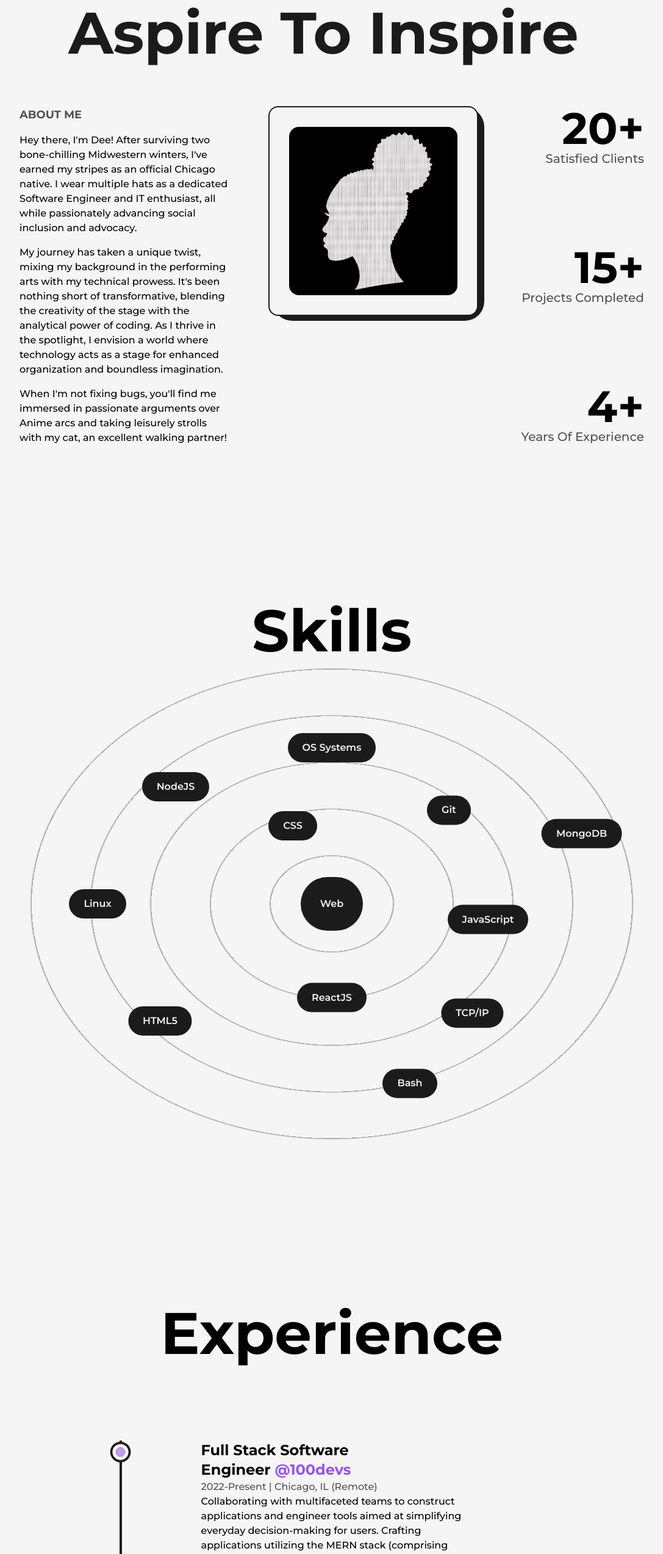
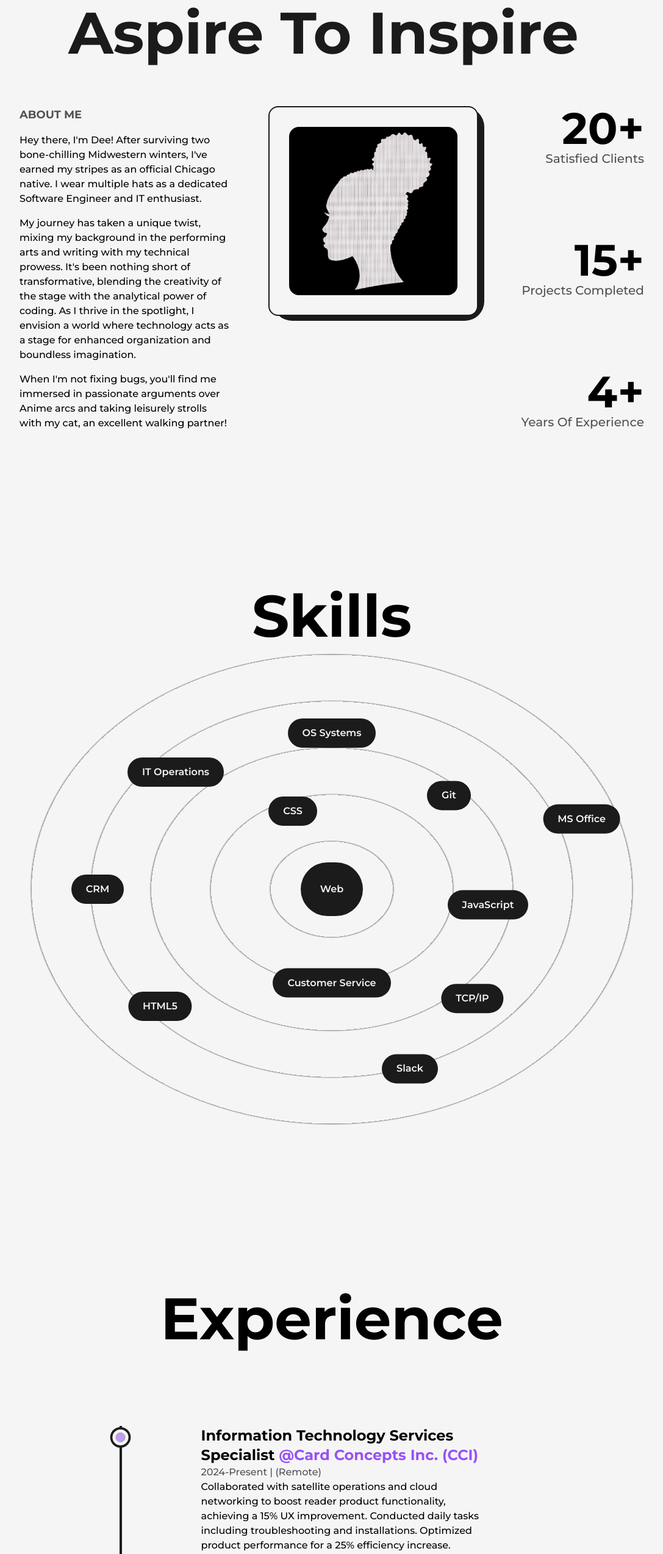
Before and after one commit to dee2314/Portfolio2023, a Next.js app: page /about in a window 1280 px wide. Shown: the part 234-2782 px from the top of the page at 61% size, without its empty margins (96-1183 px from the left). Built offline with nearby package versions, Linux system fonts and the light colour scheme.

Commit message:
Site Update

```diff
--- a/src/components/Education.js
+++ b/src/components/Education.js
@@ -45,11 +45,12 @@ const Education = () => {
 
         <ul className="w-full flex flex-col items-start justify-between ml-4 xs:ml-2">
           <Details
-            type="Bachelor Of Fine Arts"
+            type="Bachelor Of Communications and Media"
             time="2017-2021"
             place="Marquette University"
-            info="Fostering creativity and visual communication skills. Invaluable for
-                designing user-friendly interfaces and creating engaging multimedia content in the digital world."
+            info="Fostering creativity and visual communication skills is invaluable for designing user-friendly interfaces and
+            creating engaging multimedia content in the digital world,
+            complemented by proficiency in technical writing and creative flow."
           />
             <Details
             type="Bachelor Of Arts - Sociology"
@@ -58,15 +59,6 @@ const Education = () => {
             info="Deep understanding of human behavior and societal dynamics,
             crucial for designing technology that aligns with ethical and social considerations."
           />
-
-<Details
-            type="Bachelor Of Exercise Science - Exercise Physiology"
-            time="2017-2021"
-            place="Marquette University"
-            info="Understanding of human physiology and health,
-            valuable for developing technology solutions for healthcare and fitness applications,
-            such as wearable devices and health monitoring systems."
-          />
         </ul>
       </div>
     </div>
--- a/src/components/Experience.js
+++ b/src/components/Experience.js
@@ -52,30 +52,37 @@ md:w-[2px] md:left-[30px] xs:left-[20px]
 '/>
                 <ul className='w-full flex flex-col items-start justify-between ml-4 xs:ml-2'>
                 <Details
-position="Full Stack Software Engineer" company="100devs"
+position="Information Technology Services Specialist" company="Card Concepts Inc. (CCI)"
 // companyLink="www.company.com" //IF YOU WANT TO INCLUDE COMPANY LINK
-time="2022-Present" address="Chicago, IL (Remote)"
-work="Collaborating with multifaceted teams to construct applications and engineer tools aimed at simplifying everyday decision-making for users.
-Crafting applications utilizing the MERN stack (comprising MongoDB, Express, React, and Node.js) to create robust and dynamic software solutions.
-Assisting enterprises in establishing a formidable online presence and enhancing their digital brand identity. "
+time="2024-Present" address="(Remote)"
+work="
+Collaborated with satellite operations and cloud networking to boost reader product functionality, achieving a 15% UX improvement.
+Conducted daily tasks including troubleshooting and installations. Optimized product performance for a 25% efficiency increase.
+Streamlined technical sales orders, reducing processing time by 30%.
+Played a key role in client relationship building and contributed to a 15% reduction in user interface lag within a technician team. "
 
                    />
  <Details
-position="Software Engineer" company="Freelance"
+position="Full Stack Software Engineer" company="100Devs"
 // companyLink="www.company.com" //IF YOU WANT TO INCLUDE COMPANY LINK
-time="2022-Present" address="Chicago, IL (Remote)"
-work="Tailoring software solutions to meet each client's unique needs and objectives, ensuring that the final product aligns perfectly with their business goals.
-intaining open and transparent communication with clients throughout the project lifecycle.
-Consistently delivering high-quality projects on or ahead of schedule, demonstrating a commitment to meeting deadlines and exceeding client expectations. "
+time="2022-2023" address="Chicago, IL (Remote)"
+work="Collaborating with multifaceted teams to construct applications and engineer tools aimed at simplifying
+everyday decision-making for users.
+Crafting applications utilizing the MERN stack (comprising MongoDB, Express, React, and Node.js)
+to create robust and dynamic software solutions.
+Assisting enterprises in establishing a formidable online presence and enhancing their digital brand identity.. "
 
                    />
  <Details
-position="Technical Support Specialist" company="Marquette University"
+position="Technical Support Specialist/Technical Writer" company="Marquette University"
 // companyLink="www.company.com" //IF YOU WANT TO INCLUDE COMPANY LINK
-time="2017- 2021" address="Milwaukee, WI (Hybrid)"
-work="Providing essential technical support to students, utilizing Linux, BMC Remedy Ticketing System, and Knowledge-Based Software.
-Troubleshooting and resolving hardware/software issues promptly to ensure smooth operations.
-Ensuring network security and efficient computer imaging to enhance campus computing reliability."
+time="2017-2021" address="Milwaukee, WI (Hybrid)"
+work="Delivering vital technical support to students using Linux, BMC Remedy Ticketing System, and Knowledge-Based Software.
+Swiftly resolving hardware/software issues for seamless operations.
+Ensuring network security and optimizing computer imaging for reliable campus computing.
+Proficient in industry-standard style guides, crafting and editing clear technical documentation for diverse projects,
+ maintaining a consistent and professional tone.
+"
 
                    />
                 </ul>
--- a/src/components/ParticlesContainer.js
+++ b/src/components/ParticlesContainer.js
@@ -73,7 +73,7 @@ const ParticlesContainer = () => {
           number: {
             density: {
                 enable: true,
-                area: 600
+                area: 400
             },
             value: 80
           },
--- a/src/components/Skills.js
+++ b/src/components/Skills.js
@@ -42,14 +42,14 @@ const Skills = () => {
         <Skill name ="CSS" x="-5vw" y="-10vw"/>
         <Skill name ="HTML5" x="-22vw" y="15vw"/>
         <Skill name ="JavaScript" x="20vw" y="2vw"/>
-        <Skill name ="ReactJS" x="0vw" y="12vw"/>
-        <Skill name ="NodeJS" x="-20vw" y="-15vw"/>
+        <Skill name ="Customer Service" x="0vw" y="12vw"/>
+        <Skill name ="IT Operations" x="-20vw" y="-15vw"/>
         <Skill name ="Git" x="15vw" y="-12vw"/>
-        <Skill name ="MongoDB" x="32vw" y="-9vw"/>
+        <Skill name ="MS Office" x="32vw" y="-9vw"/>
         <Skill name ="OS Systems" x="0vw" y="-20vw"/>
-        <Skill name ="Linux" x="-30vw" y="0vw"/>
+        <Skill name ="CRM" x="-30vw" y="0vw"/>
         <Skill name ="TCP/IP" x="18vw" y="14vw"/>
-        <Skill name ="Bash" x="10vw" y="23vw"/>
+        <Skill name ="Slack" x="10vw" y="23vw"/>
 
 
         </div>
--- a/src/pages/about.js
+++ b/src/pages/about.js
@@ -55,13 +55,12 @@ const about = () => {
                 Hey there, I&apos;m Dee! After surviving two bone-chilling Midwestern
                 winters, I&apos;ve earned my stripes as an official Chicago native. I
                 wear multiple hats as a dedicated Software Engineer and IT
-                enthusiast, all while passionately advancing social inclusion
-                and advocacy.
+                enthusiast.
               </p>
 
               <p className="my-4 font-medium">
                 My journey has taken a unique twist, mixing my background in the
-                performing arts with my technical prowess. It&apos;s been nothing
+                performing arts and writing with my technical prowess. It&apos;s been nothing
                 short of transformative, blending the creativity of the stage
                 with the analytical power of coding. As I thrive in the
                 spotlight, I envision a world where technology acts as a stage
--- a/src/pages/index.js
+++ b/src/pages/index.js
@@ -39,13 +39,13 @@ export default function Home() {
           "
               />
               <p className="my-4 text-base font-medium md:text-sm sm:text-xs">
-                Technology and its impact affect all, regardless of
-                accessibility. My mission is to apply my full-stack development
-                skills to open doors that have been closed for too long.
+              The influence of technology is universal, impacting everyone irrespective of accessibility.
+              My goal is to utilize my full-stack development skills
+              to bridge the digital divide and create opportunities for advancements accessible to all.
               </p>
               <div className="flex items-center self-start mt-2 lg:self-center">
                 <Link
-                  href="/CV-Dee Richards.pdf"
+                  href="/_CV_Dee_Richards.pdf"
                   target="_blank"
                   className="flex items-center bg-dark text-light p-2.5 px-6
             rounded-lg text-lg font-semibold hover:bg-light hover:text-dark
```
Also changed, not shown: 2 other files (tests, documents, lock files or other folders).
